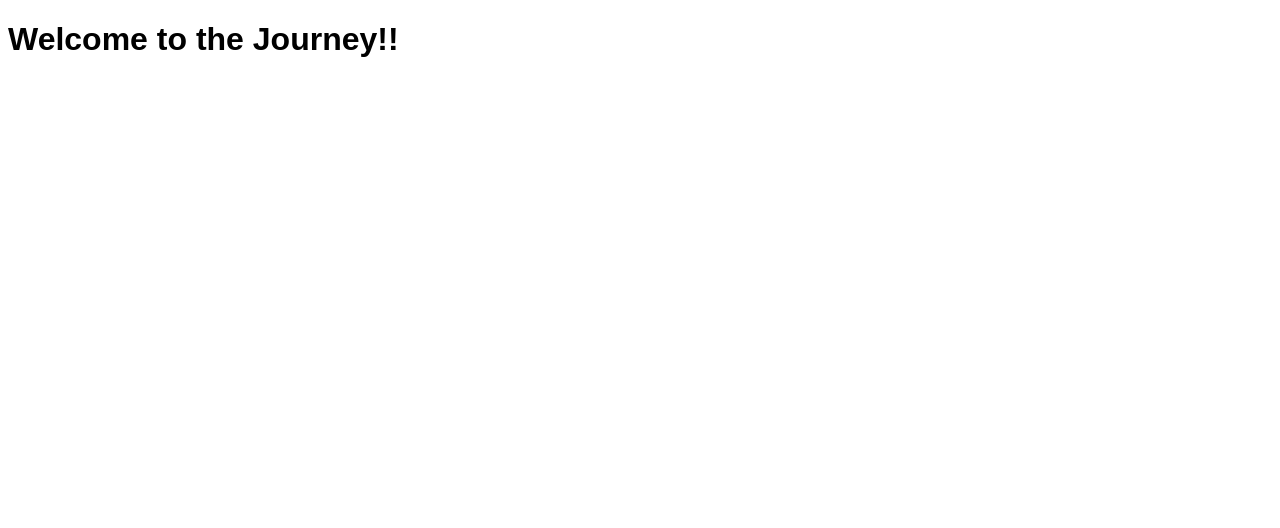
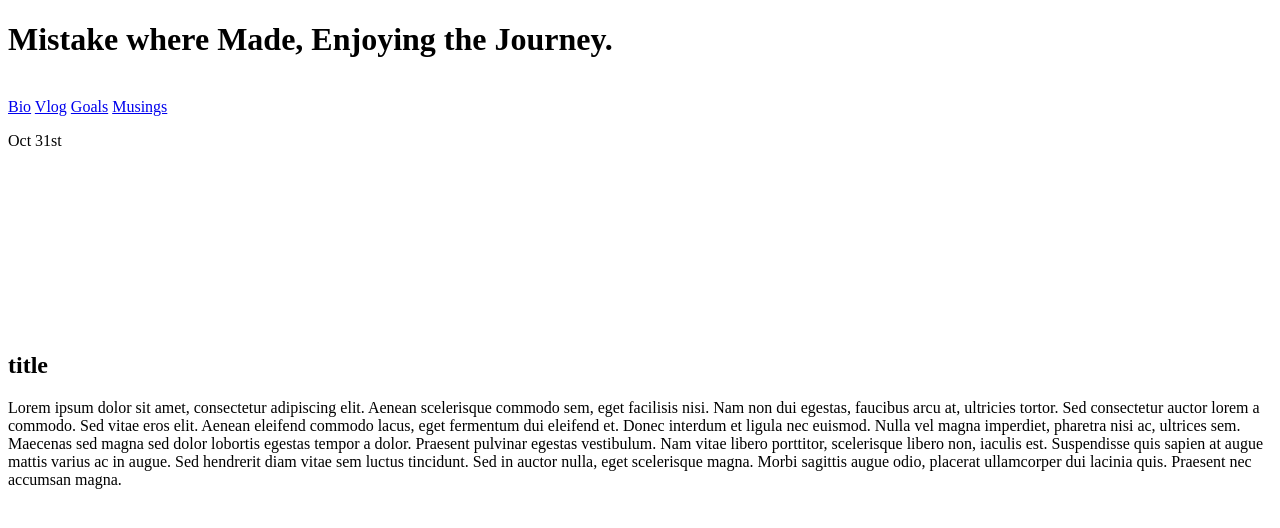
Before and after one commit to AnissaD/anissadeanna.github.io, a plain HTML site: page index.html in a window 1280 px wide. Drawn offline with Linux system fonts and the light colour scheme.

Commit message:
First push from local computer instead of Cloud9. Researching how to get my page to look like my drawing.

```diff
--- a/css/styles.css
+++ b/css/styles.css
@@ -1,3 +1,7 @@
-body{
-    font-family: Sans-serif;
+
+
+.circle{
+    border-radius: 50%;
+    width: 200px;
+    height: 200px;
 }
--- a/index.html
+++ b/index.html
@@ -10,17 +10,44 @@
     </head>
 
     <body>
-       <div>
-           <nav>
-               <p></p>
-           </nav>
-       </div>
-       <div>
+       <div id="header">
            <header>
-               <h1>Welcome to the Journey!!</h1>
+               <h1>Mistake where Made, Enjoying the Journey.</h1>
            </header>
        </div>
+       <div class="jumbotron">
+        <div id="picture">
+          <img scr>
+        </div>
 
+        <div id="menu">
+          <nav>
+            <a href="#">Bio</a>
+            <a href="#">Vlog</a>
+            <a href="#">Goals</a>
+            <a href="#">Musings</a>
+          </nav>
+        </div>
+       </div>
+
+       <div id="blog">
+         <p class="circle">Oct 31st</p>
+         <h2>title</h2>
+         <p>Lorem ipsum dolor sit amet, consectetur adipiscing elit. Aenean scelerisque commodo sem, eget facilisis nisi. Nam non dui egestas, faucibus arcu at, ultricies tortor. Sed consectetur auctor lorem a commodo. Sed vitae eros elit. Aenean eleifend commodo lacus, eget fermentum dui eleifend et. Donec interdum et ligula nec euismod. Nulla vel magna imperdiet, pharetra nisi ac, ultrices sem. Maecenas sed magna sed dolor lobortis egestas tempor a dolor. Praesent pulvinar egestas vestibulum. Nam vitae libero porttitor, scelerisque libero non, iaculis est. Suspendisse quis sapien at augue mattis varius ac in augue. Sed hendrerit diam vitae sem luctus tincidunt. Sed in auctor nulla, eget scelerisque magna. Morbi sagittis augue odio, placerat ullamcorper dui lacinia quis. Praesent nec accumsan magna. </p>
+       </div>
+
+       <div id="sidebar">
+         <div class="searchBar">
+
+         </div>
+         <div class="changesOrTwitterFeed">
+
+         </div>
+       </div>
+
+       <div id="footer">
+
+       </div>
 
     </body>
 </html>
```
